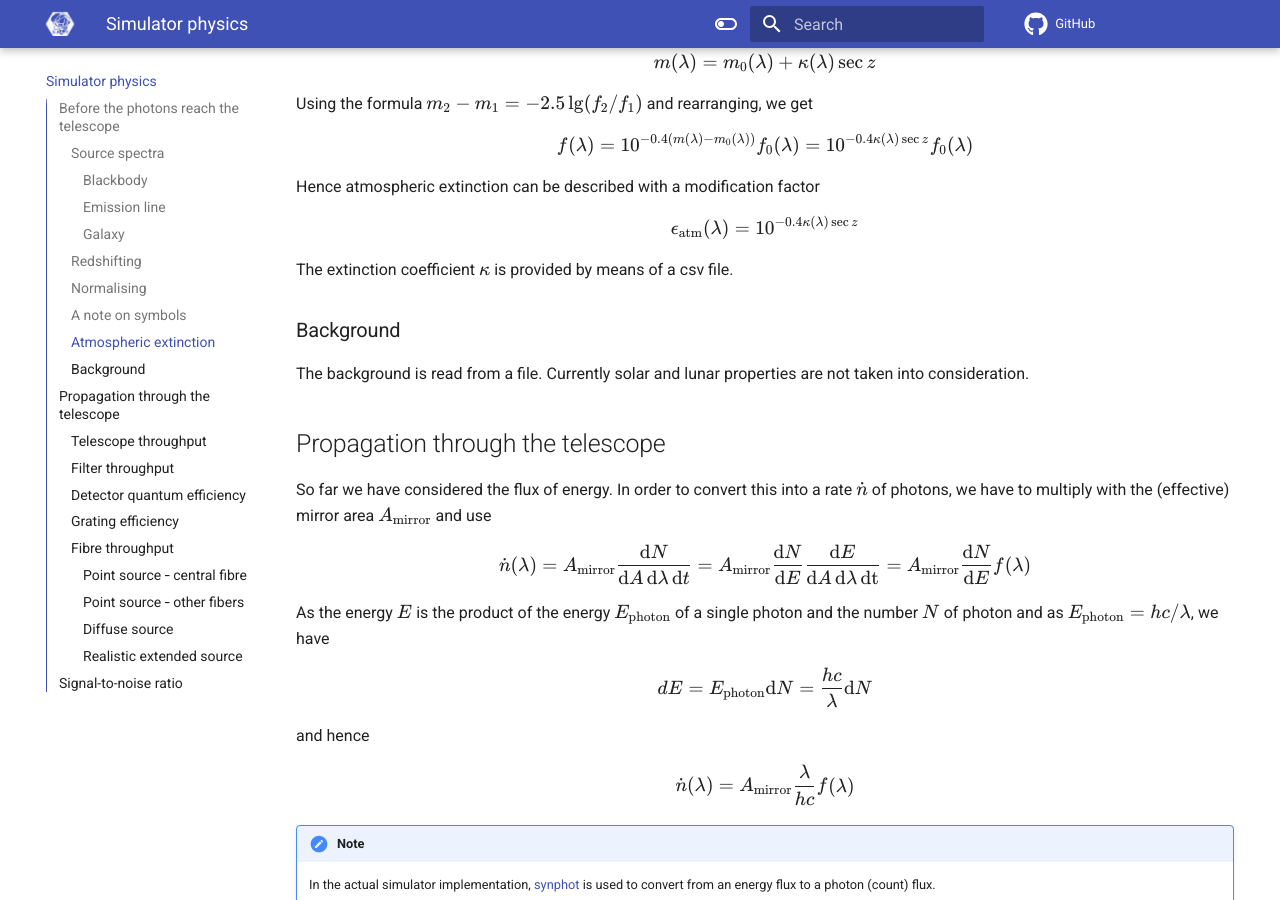
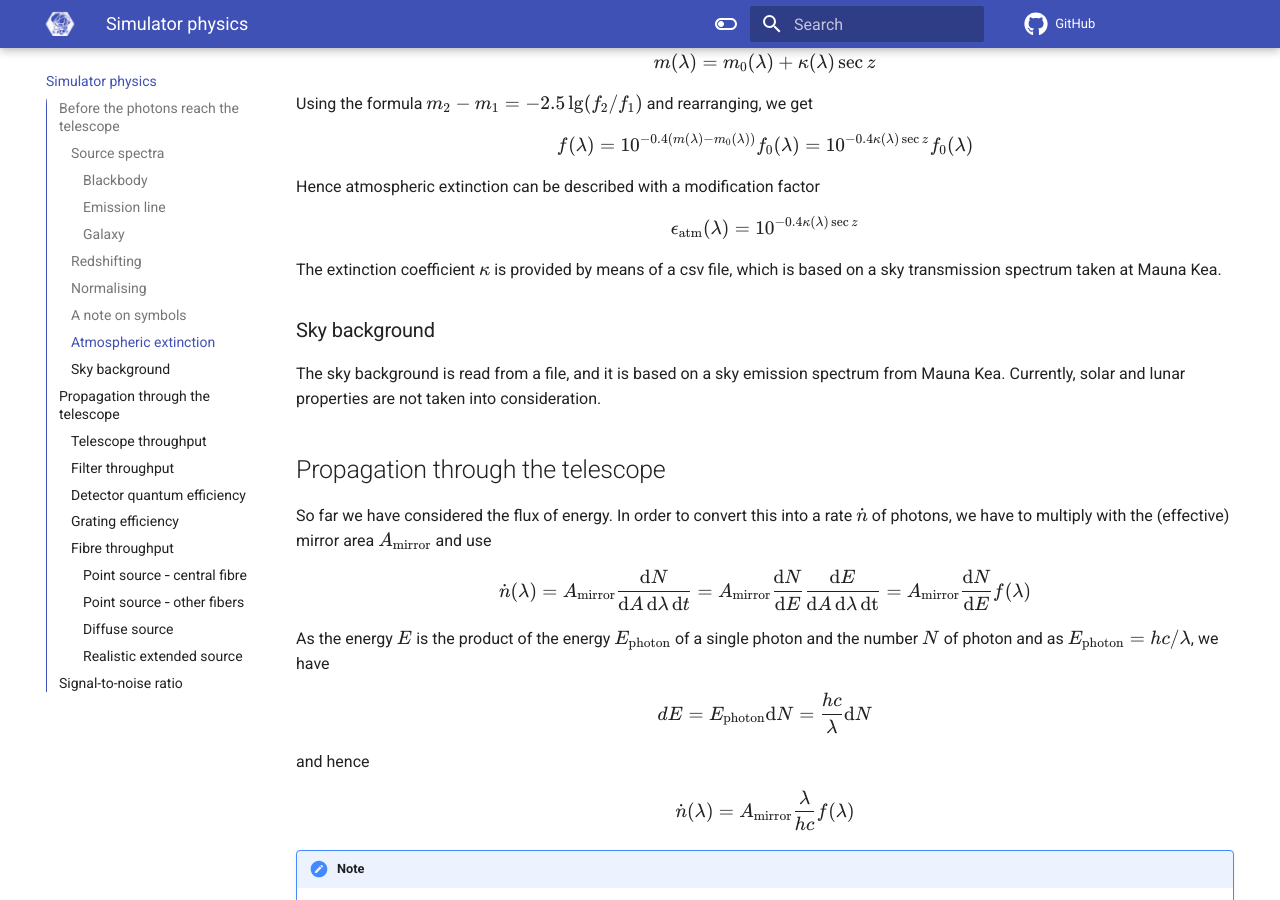
Before and after one commit to saltastroops/nir-simulator, an MkDocs documentation site: the page built from documentation/docs/simulator-physics.md, in a window 1280 px wide and 900 px high, scrolled down 2962 px. Built offline with MkDocs 1.6.1 and Material for MkDocs 9.7.7, drawn with Linux system fonts in a browser that asks for light colours; comment, search, counter and statistics services are not loaded.

Commit message:
Make minor documentation updates

```diff
--- a/documentation/docs/simulator-physics.md
+++ b/documentation/docs/simulator-physics.md
@@ -115,11 +115,11 @@ Hence atmospheric extinction can be described with a modification factor
 $$
 \epsilon_{\rm atm}(\lambda) = 10^{-0.4\kappa(\lambda)\sec z}
 $$
-The extinction coefficient $\kappa$ is provided by means of a csv file.
+The extinction coefficient $\kappa$ is provided by means of a csv file, which is based on a sky transmission spectrum taken at Mauna Kea.
 
-### Background
+### Sky background
 
-The background is read from a file. Currently solar and lunar properties are not taken into consideration.
+The sky background is read from a file, and it is based on a sky emission spectrum from Mauna Kea. Currently, solar and lunar properties are not taken into consideration.
 
 ## Propagation through the telescope
 
```
Also changed, not shown: documentation/docs/python-code/index.md (+1 -1 lines).
